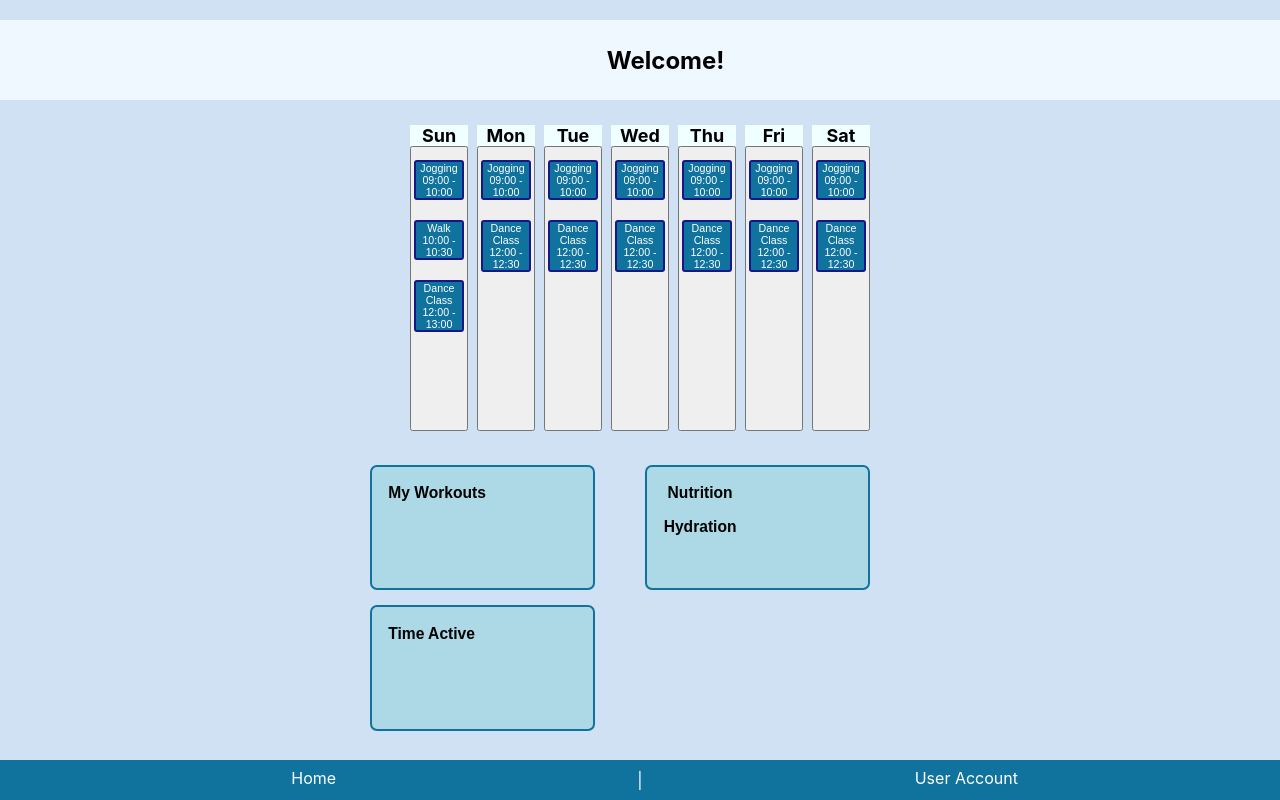
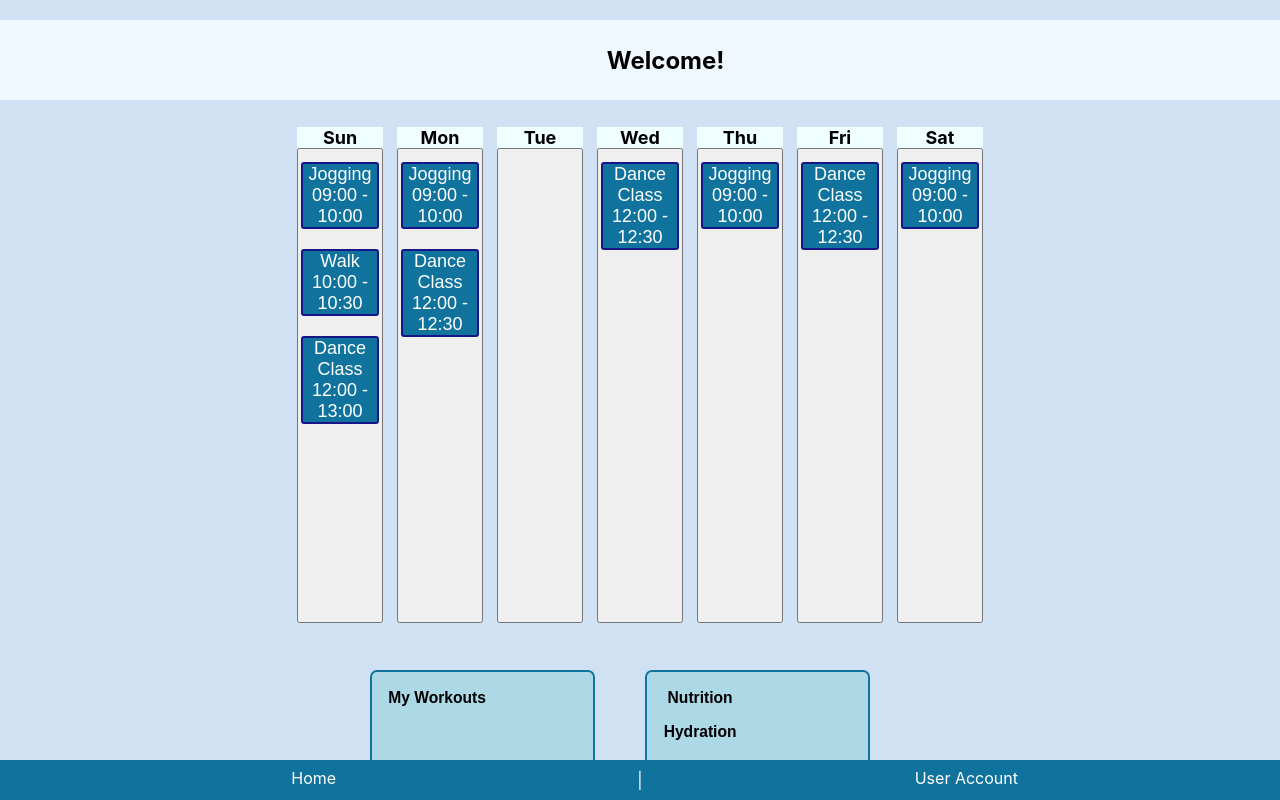
Before and after one commit to jarint/Fitness-Tracker, a React (Create React App) app: page / in a window 1280 px wide. Shown: the top 800 px of the page. Built offline with nearby package versions, Linux system fonts and the light colour scheme.

Commit message:
Added functionality to scheduler

```diff
--- a/src/App.css
+++ b/src/App.css
@@ -18,7 +18,7 @@ button.dayEvent {
   display: flex;
   flex-direction: column;
   padding: 2px;
-  height: 95%;
+  min-height: 95%;
   width: 100%;
 }
 
@@ -66,26 +66,55 @@ a {
   border-radius: 8px;
   display: flex;
   justify-content: center;
-   width: 100%;
+  width: 100%;
+  overflow: scroll;
 }
 
 .day {
   /* border: navy 3px solid; */
   margin: 1%;
   /* padding: 1%; */
-  height: 300px;
-  width: 67px;
+  height: 500px;
+  width: 100px;
 }
 
 .event {
   background-color: #10739e;
   border: 2px solid rgb(22, 22, 136);
   color: rgb(255, 255, 255);
-  font-size: 0.8em;
+  font-size: 18px;
+  /* font-weight: bold; */
   margin: 10px 0;
   border-radius: 3px;
 }
 
+.eventsList{
+  align-items: center;
+  border: 2px solid #10739e;
+  border-radius: 5px;
+  background-color: white;
+  border: 3px solid darkblue;
+  display: flex;
+  flex-direction: column;
+  margin: 15px;
+  /* width: 95%; */
+}
+
+.eventListItem{
+  align-items: center;
+  background-color: lightblue;
+  border: 2px solid rgb(22, 22, 136);
+  display: flex;
+  font-size: 18px;
+  justify-content: center;
+  /* margin: 10px 200px; */
+  padding: 10px;
+  /* width:300px; */
+}
+
+#eventOptions{
+  padding-left:100px;
+}
 .gridcolumn {
   padding: 0px;
 }
@@ -170,11 +199,13 @@ a {
 }
 
 .scheduleEvent {
+  align-items: center;
   border: 2px solid #10739e;
   border-radius: 5px;
   background-color: white;
+  justify-content: center;
   margin: 15px;
-  margin-top: -40px;
+  /* margin-top: -40px; */
 
 }
 .label{
--- a/src/Calendar.js
+++ b/src/Calendar.js
@@ -1,56 +1,64 @@
-import { Link } from 'react-router-dom'
+import { Link, useLocation} from 'react-router-dom'
 import './App.css'
+import Popup from "./Popup";
+import renameIcon from "./icons/rename.png";
+import deleteIcon from "./icons/trash3.svg";
 
-const day = [
-  {
-    "startTime": "09:00",
-    "endTime": "10:30",
-    "eventTitle": "Jog"
-  }
-]
+// const week = [
+//   {"Sunday": sunday},
+//   {"Monday": monday},
+//   {"Tuesday": tuesday},
+//   {"Wednesday" :wednesday},
+//   {"Thursday": thursday},
+//   {"Friday":friday},
+//   {"Saturday":saturday}];
 
-const sunday = [
+var sunday = [
   { startTime: "09:00", endTime:"10:00", eventName: "Jogging"},
   { startTime: "10:00", endTime:"10:30", eventName: "Walk"},
   { startTime: "12:00", endTime: "13:00", eventName: "Dance Class"},
 ]
 
-const monday = [
+var monday = [
   { startTime: "09:00", endTime:"10:00", eventName: "Jogging"},
   { startTime: "12:00", endTime:"12:30", eventName: "Dance Class"},
 ]
 
-const tuesday = [
-  { startTime: "09:00", endTime:"10:00", eventName: "Jogging"},
-  { startTime: "12:00", endTime:"12:30", eventName: "Dance Class"},
+var tuesday = [
 ]
 
 const wednesday= [
-  { startTime: "09:00", endTime:"10:00", eventName: "Jogging"},
+  // { startTime: "09:00", endTime:"10:00", eventName: "Jogging"},
   { startTime: "12:00", endTime:"12:30", eventName: "Dance Class"},
 ]
 
 const thursday = [
   { startTime: "09:00", endTime:"10:00", eventName: "Jogging"},
-  { startTime: "12:00", endTime:"12:30", eventName: "Dance Class"},
+  // { startTime: "12:00", endTime:"12:30", eventName: "Dance Class"},
 ]
 
 const friday = [
-  { startTime: "09:00", endTime:"10:00", eventName: "Jogging"},
+  // { startTime: "09:00", endTime:"10:00", eventName: "Jogging"},
   { startTime: "12:00", endTime:"12:30", eventName: "Dance Class"},
 ]
 
 const saturday = [
   { startTime: "09:00", endTime:"10:00", eventName: "Jogging"},
-  { startTime: "12:00", endTime:"12:30", eventName: "Dance Class"},
+  // { startTime: "12:00", endTime:"12:30", eventName: "Dance Class"},
 ]
 
-function createButton(dayName){
+function handleClick(e){
+  // console.log(e);
+}
+
+function createButton(dayName, dayString){
+  var valuesInObj = Object.values(dayName).length;
+
   return(
-    <Link to="/Schedule"><button type='button' className= 'dayEvent'>
-        {dayName.map((val)=>{
-          return(
-            <div className='event' key={val}>
+    <Link to={`/Schedule`} state={dayString}><button type='button' className= 'dayEvent'>
+        {dayName.map((val, index)=>{
+            return(
+            <div className='event' key={index}>
               {val.eventName}
               <br></br>
               {val.startTime} - {val.endTime}
@@ -59,6 +67,172 @@ function createButton(dayName){
         })}
     </button></Link>
   )
+}
+
+/**
+ *
+ * @param {*} event - the event being removed
+ * @param {*} day - day of the week of the event
+ */
+function onDeleteClicked(event, day){
+  var dayName = getDayFromString(day);
+  const newSchedule = dayName.filter((value)=>(
+    value.eventName !== event
+  ));
+  console.log(newSchedule)
+  updateEvent(day, newSchedule, false);
+  calendar();
+
+}
+
+
+
+function getDayFromString(day){
+  var dayName;
+  switch(day){
+    case "Sunday":
+      dayName = sunday
+      break;
+
+    case "Monday":
+      dayName = monday;
+      break;
+
+    case "Tuesday":
+      dayName = tuesday;
+      break;
+
+    case "Wednesday":
+      dayName = wednesday;
+      break;
+
+    case "Thursday":
+      dayName = thursday;
+      break;
+
+    case "Friday":
+      dayName = friday;
+      break;
+
+    case "Saturday":
+      dayName = saturday;
+      break;
+
+    default:
+      break;
+  }
+  return dayName;
+}
+
+export function displayEvents(day){
+  var dayName = getDayFromString(day);
+  return (
+    <div className='eventsList'>
+      <h2 id='scheduleTitle'> Events for {day}</h2>
+        {dayName.map((val, index)=>{
+              return(
+              <div className='eventListItem' key={index}>
+
+                {val.eventName}
+                <br></br>
+                {val.startTime} - {val.endTime}
+
+                <div className="options" id='eventOptions'>
+                  <button
+                    className="trash_container"
+                    onClick={() => onDeleteClicked(val.eventName, day)}
+                  >
+                    <img className="trash" alt="Options" src={deleteIcon} />
+                  </button>
+                </div>
+              </div>
+            )
+            })}
+    </div>
+
+
+  );
+}
+
+/**
+ *
+ * @param {*} dayName - string name of day of week
+ * @param {*} formJson  -
+ * @param {*} addEvent - true if event is being added, false if its being deleted
+ */
+export function updateEvent(dayName, formJson, addEvent){
+  var objLength;
+
+  switch( dayName ){
+    case "Sunday":
+      objLength = sunday.length;
+      if (!addEvent){
+        sunday = formJson;
+        console.log("Sunday",sunday);
+        calendar();
+        return;
+      }
+      sunday[objLength]=
+      { startTime: formJson.startTime ,
+        endTime: formJson.endTime,
+        eventName: formJson.eventName  }
+      break;
+
+    case "Monday":
+      objLength = monday.length;
+      monday[objLength]=
+      { startTime: formJson.startTime ,
+        endTime: formJson.endTime,
+        eventName: formJson.eventName  }
+
+      break;
+
+    case "Tuesday":
+      objLength = tuesday.length;
+      tuesday[objLength]=
+      { startTime: formJson.startTime ,
+        endTime: formJson.endTime,
+        eventName: formJson.eventName  }
+      break;
+
+    case "Wednesday":
+      objLength = wednesday.length;
+      wednesday[objLength]=
+      { startTime: formJson.startTime ,
+        endTime: formJson.endTime,
+        eventName: formJson.eventName  }
+
+      break;
+
+    case "Thursday":
+      objLength = thursday.length;
+      thursday[objLength]=
+      { startTime: formJson.startTime ,
+        endTime: formJson.endTime,
+        eventName: formJson.eventName  }
+
+      break;
+
+    case "Friday":
+      objLength = friday.length;
+      friday[objLength]=
+      { startTime: formJson.startTime ,
+        endTime: formJson.endTime,
+        eventName: formJson.eventName  }
+
+      break;
+
+    case "Saturday":
+      objLength = saturday.length;
+      saturday[objLength]=
+      { startTime: formJson.startTime ,
+        endTime: formJson.endTime,
+        eventName: formJson.eventName  }
+
+      break;
+  }
+
+  calendar();
 }
 
 function calendar(){
@@ -72,37 +246,108 @@ function calendar(){
       <div className="calendar">
         <div className='day'>
           <h5>Sun</h5>
-          {createButton(sunday)}
+          <Link to= {`/Schedule`} state={"Sunday"} ><button type='button' className= 'dayEvent' id = "sunday">
+            {console.log("Main calendar", sunday)}
+            {sunday.map((val, index)=>{
+              return(
+                <div className='event' key={index}>
+                  {val.eventName}
+                  <br></br>
+                  {val.startTime} - {val.endTime}
+                </div>
+              )
+            })}
+        </button></Link>
         </div>
 
         <div className='day'>
           <h5>Mon</h5>
-          {createButton(monday)}
+          <Link to= {`/Schedule`} state={"Monday"}><button type='button' className= 'dayEvent' id = "sunday">
+            {monday.map((val, index)=>{
+              return(
+                <div className='event' key={index}>
+                  {val.eventName}
+                  <br></br>
+                  {val.startTime} - {val.endTime}
+                </div>
+              )
+            })}
+        </button></Link>
         </div>
 
         <div className='day'>
           <h5>Tue</h5>
-          {createButton(tuesday)}
+          <Link to= {`/Schedule`} state={"Tuesday"} ><button type='button' onClick = {(e) => handleClick(e)} className= 'dayEvent' id = "sunday">
+            {tuesday.map((val, index)=>{
+              return(
+                <div className='event' key={index}>
+                  {val.eventName}
+                  <br></br>
+                  {val.startTime} - {val.endTime}
+                </div>
+              )
+            })}
+        </button></Link>
         </div>
 
         <div className='day'>
           <h5>Wed</h5>
-          {createButton(wednesday)}
+          <Link to= {`/Schedule`} state={"Wednesday"} ><button type='button' onClick = {(e) => handleClick(e)} className= 'dayEvent' id = "sunday">
+            {wednesday.map((val, index)=>{
+              return(
+                <div className='event' key={index}>
+                  {val.eventName}
+                  <br></br>
+                  {val.startTime} - {val.endTime}
+                </div>
+              )
+            })}
+        </button></Link>
         </div>
 
         <div className='day'>
           <h5>Thu</h5>
-          {createButton(thursday)}
+          <Link to= {`/Schedule`} state={"Thursday"} ><button type='button' onClick = {(e) => handleClick(e)} className= 'dayEvent' id = "sunday">
+            {thursday.map((val, index)=>{
+              return(
+                <div className='event' key={index}>
+                  {val.eventName}
+                  <br></br>
+                  {val.startTime} - {val.endTime}
+                </div>
+              )
+            })}
+        </button></Link>
         </div>
 
         <div className='day'>
           <h5>Fri</h5>
-          {createButton(friday)}
+          <Link to= {`/Schedule`} state={"Friday"} ><button type='button' onClick = {(e) => handleClick(e)} className= 'dayEvent' id = "friday">
+            {friday.map((val, index)=>{
+              return(
+                <div className='event' key={index}>
+                  {val.eventName}
+                  <br></br>
+                  {val.startTime} - {val.endTime}
+                </div>
+              )
+            })}
+        </button></Link>
         </div>
 
         <div className='day'>
           <h5>Sat</h5>
-          {createButton(saturday)}
+          <Link to= {`/Schedule`} state={"Saturday"} ><button type='button' onClick = {(e) => handleClick(e)} className= 'dayEvent' id = "sunday">
+            {saturday.map((val, index)=>{
+              return(
+                <div className='event' key={index}>
+                  {val.eventName}
+                  <br></br>
+                  {val.startTime} - {val.endTime}
+                </div>
+              )
+            })}
+        </button></Link>
         </div>
       </div>
     </div>
```
Also changed, not shown: src/Schedule.js (+25 -10 lines).
